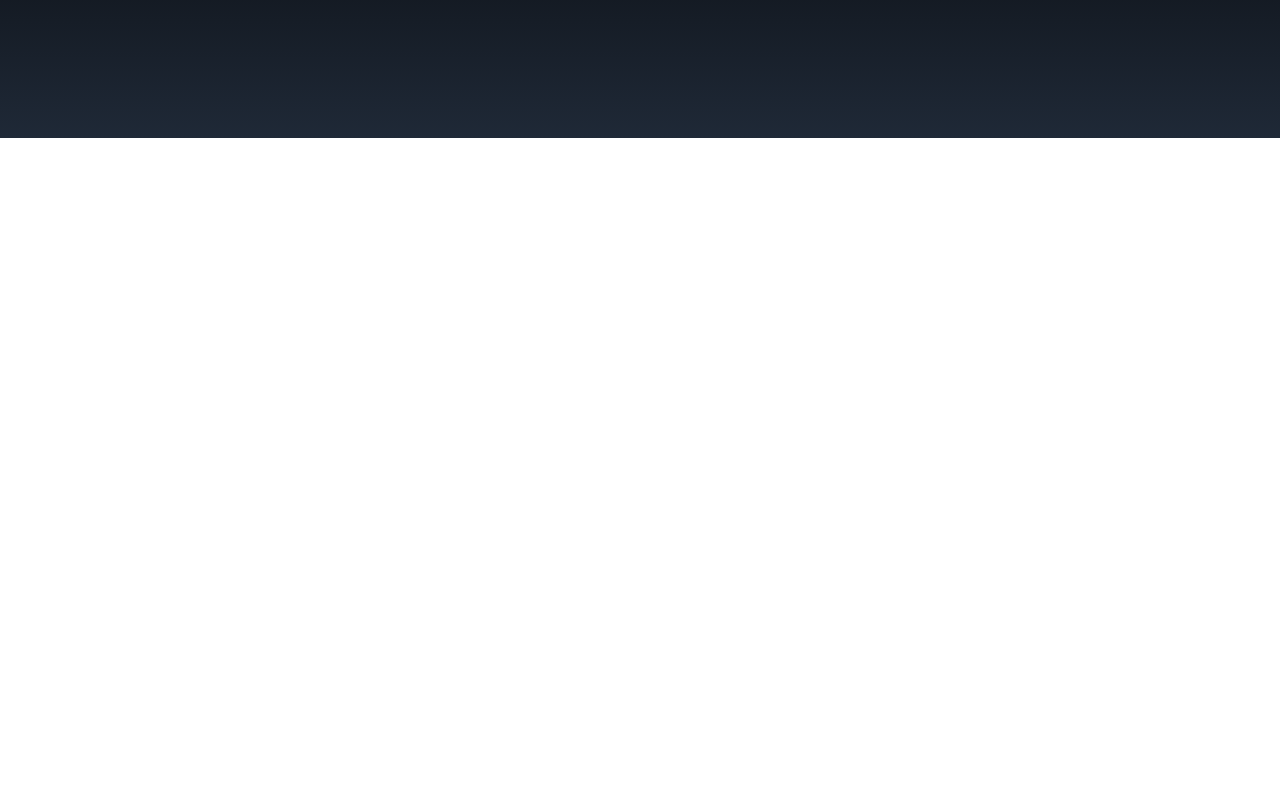
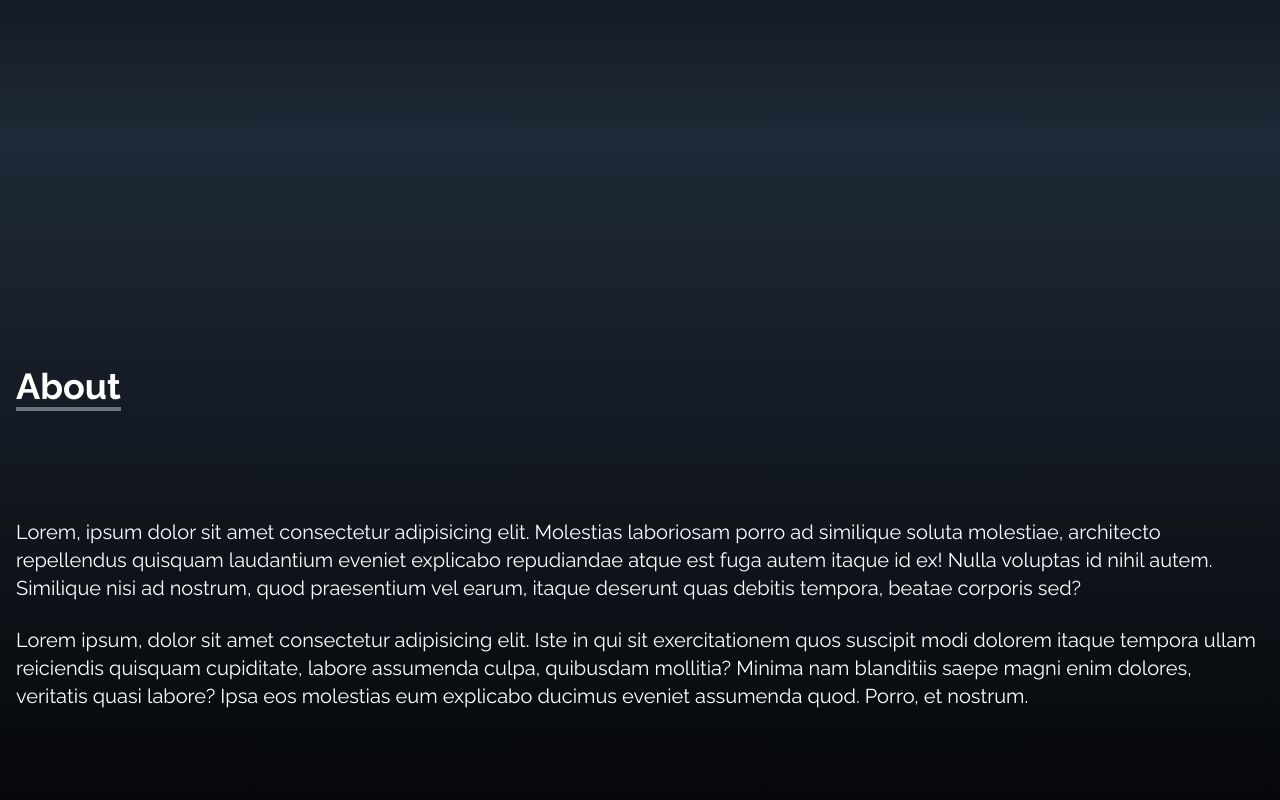
Before and after one commit to enanesh/edna-portfolio-react, a React (Create React App) app: page / in a window 1280 px wide. Shown: the part 662-1462 px from the top of the page. Before the commit the page ends 800 px from the top, so only its background shows below. Built offline with nearby package versions, Linux system fonts and the light colour scheme.

Commit message:
Creates 'About.jsx' component , keep in mind that we need to add a footer.

```diff
--- a/src/App.js
+++ b/src/App.js
@@ -2,7 +2,7 @@
 import Home from "./components/Home";
 import NavBar from "./components/NavBar";
 import SocialLinks from "./components/SocialLinks";
-
+import About from "./components/About"
 
 
 function App() {
@@ -11,6 +11,7 @@ function App() {
     <div>
       <NavBar />
       <Home />
+      <About />
       <SocialLinks />
 
 
--- /dev/null
+++ b/src/components/About.jsx
@@ -0,0 +1,26 @@
+import React from 'react'
+
+const About = () => {
+  return (
+      <div name="about" className='w-full h-screen bg-gradient-to-b from-gray-800 to to-black text-white'>
+
+          <div className='max-w-scrren-l p-4 mx-auto flex flex-col justify-center w-full h-full'>
+              <div className='pb-8'>
+                  <p className='text-4xl font-bold inline border-b-4
+              border-gray-500'>
+                  About
+              </p>
+          </div>
+              <p className='text-xl mt-20'>
+                  Lorem, ipsum dolor sit amet consectetur adipisicing elit. Molestias laboriosam porro ad similique soluta molestiae, architecto repellendus quisquam laudantium eveniet explicabo repudiandae atque est fuga autem itaque id ex! Nulla voluptas id nihil autem. Similique nisi ad nostrum, quod praesentium vel earum, itaque deserunt quas debitis tempora, beatae corporis sed?
+              </p>
+              <br />
+              <p className='text-xl'>
+                  Lorem ipsum, dolor sit amet consectetur adipisicing elit. Iste in qui sit exercitationem quos suscipit modi dolorem itaque tempora ullam reiciendis quisquam cupiditate, labore assumenda culpa, quibusdam mollitia? Minima nam blanditiis saepe magni enim dolores, veritatis quasi labore? Ipsa eos molestias eum explicabo ducimus eveniet assumenda quod. Porro, et nostrum.
+              </p>
+          </div>
+    </div>
+  )
+}
+
+export default About
```
